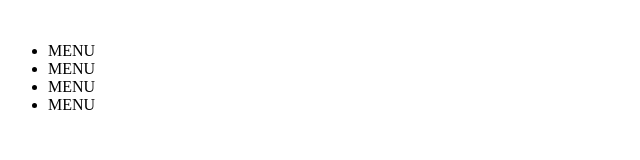
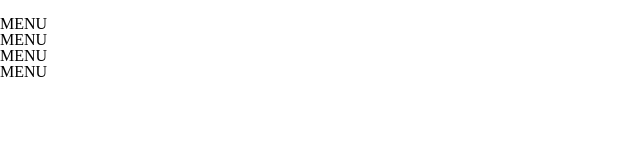
Before and after one commit to joaoson/Hackathon_2022-Start, a plain HTML site: page index.html in a window 1280 px wide. Shown: the whole page, without its empty margins (0-640 px from the left). Drawn offline with Linux system fonts and the light colour scheme.

Commit message:
added new reset css file

```diff
--- /dev/null
+++ b/assets/style/reset-meyer.css
@@ -0,0 +1,48 @@
+/* http://meyerweb.com/eric/tools/css/reset/
+   v2.0 | 20110126
+   License: none (public domain)
+*/
+
+html, body, div, span, applet, object, iframe,
+h1, h2, h3, h4, h5, h6, p, blockquote, pre,
+a, abbr, acronym, address, big, cite, code,
+del, dfn, em, img, ins, kbd, q, s, samp,
+small, strike, b, sub, sup, tt, var,
+b, u, i, center,
+dl, dt, dd, ol, ul, li,
+fieldset, form, label, legend,
+table, caption, tbody, tfoot, thead, tr, th, td,
+article, aside, canvas, details, embed,
+figure, figcaption, footer, header, hgroup,
+menu, nav, output, ruby, section, summary,
+time, mark, audio, video {
+	margin: 0;
+	padding: 0;
+	border: 0;
+	font-size: 100%;
+	font: inherit;
+	vertical-align: baseline;
+}
+/* HTML5 display-role reset for older browsers */
+article, aside, details, figcaption, figure,
+footer, header, hgroup, menu, nav, section {
+	display: block;
+}
+body {
+	line-height: 1;
+}
+ol, ul {
+	list-style: none;
+}
+blockquote, q {
+	quotes: none;
+}
+blockquote:before, blockquote:after,
+q:before, q:after {
+	content: '';
+	content: none;
+}
+table {
+	border-collapse: collapse;
+	border-spacing: 0;
+}
--- a/index.html
+++ b/index.html
@@ -5,7 +5,10 @@
     <meta http-equiv="X-UA-Compatible" content="IE=edge">
     <meta name="viewport" content="width=device-width, initial-scale=1.0">
 
+    <link rel="stylesheet" type="text/css" href="./assets/style/reset-meyer.css">
+
     <link rel="stylesheet" type="text/css" href="./assets/style/style.css">
+
 
     <title>"INVESTIMENTOS PODCAST"</title>
 </head>
```
